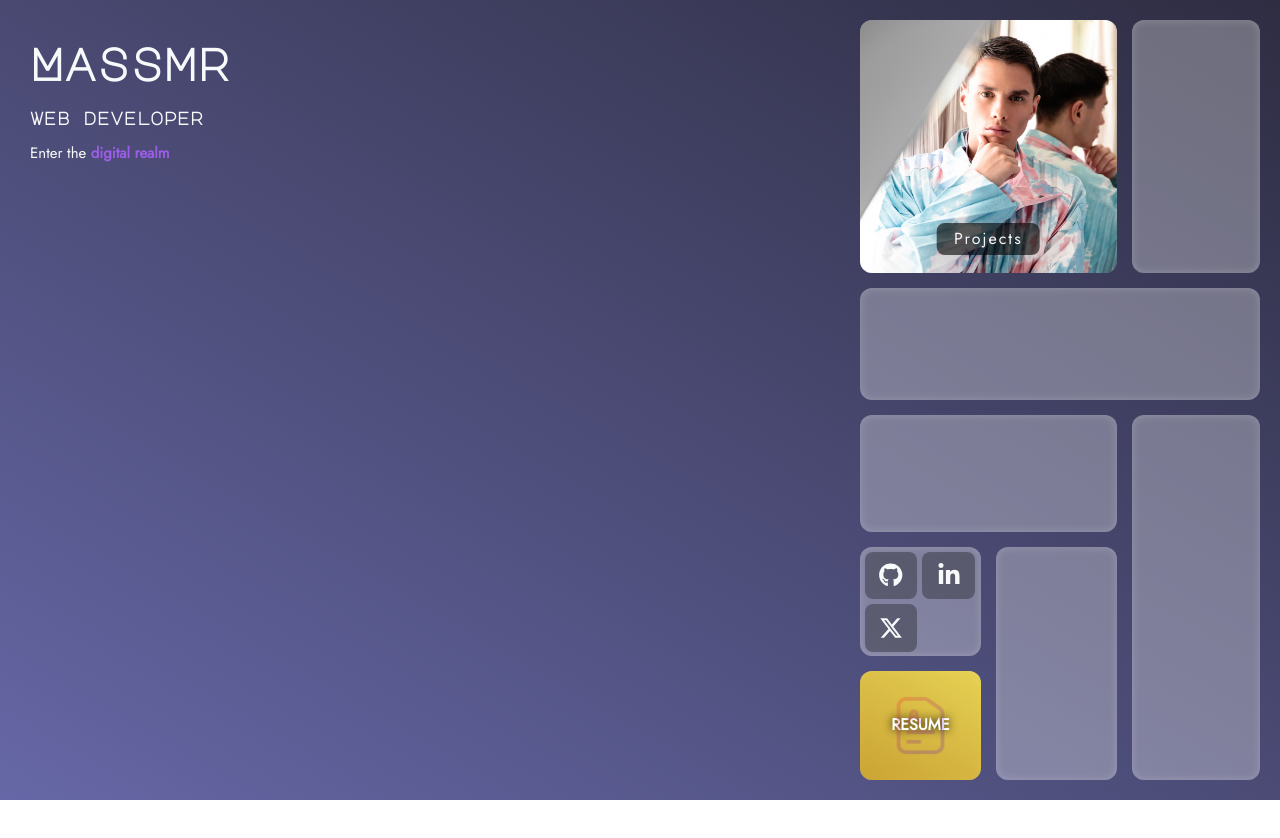
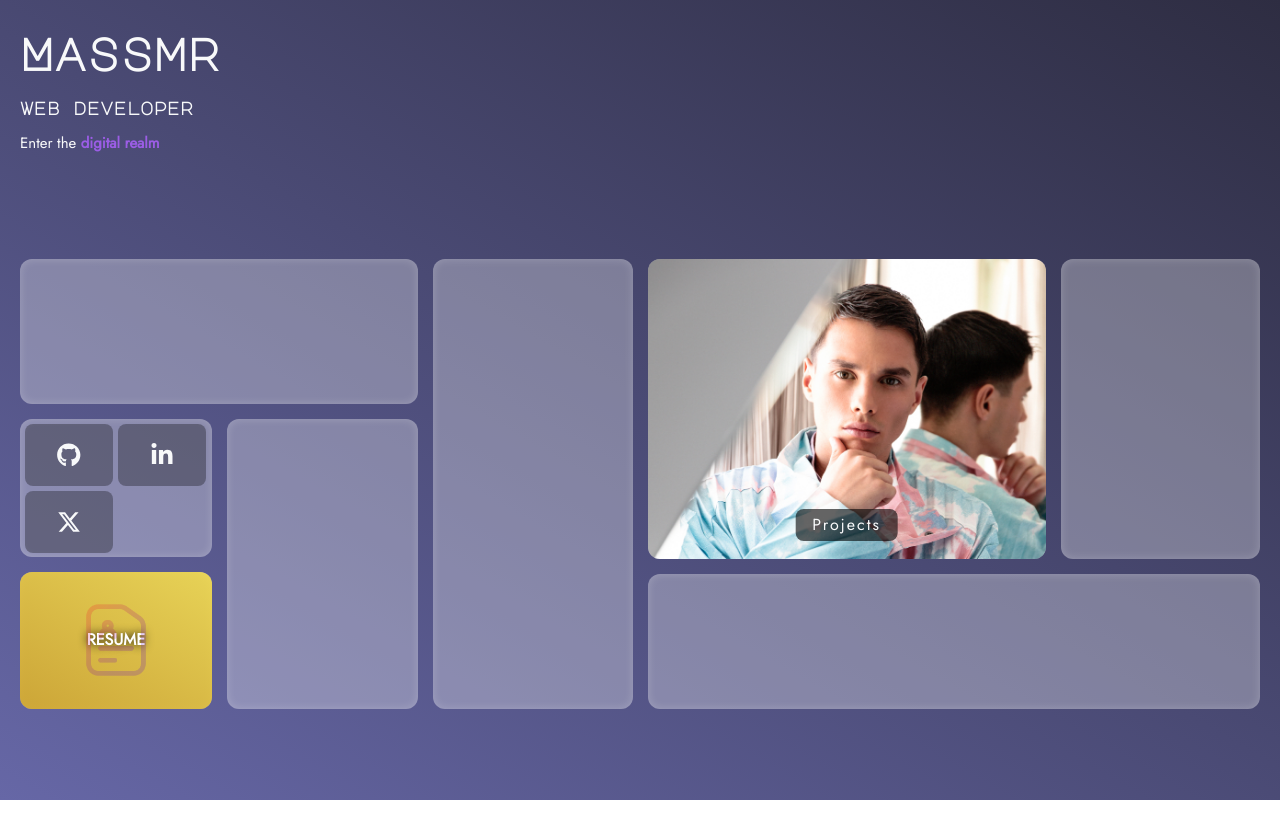
Before and after one commit to massmr/massmr.xyz---react-portfolio, a React (Vite) app: page / in a window 1280 px wide. Shown: the top 838 px of the page. Before the commit the page ends 800 px from the top, so only its background shows below. Built offline with nearby package versions, Linux system fonts and the light colour scheme; a web font is replaced by a local one.

Commit message:
fix display in banner and modale

```diff
--- a/src/App.css
+++ b/src/App.css
@@ -7,15 +7,10 @@ font-family: 'Major Mono Display', monospace;
 .body-background {
   display: flex;
   flex-flow: column nowrap;
+  align-items: center;
   width: 100%;
   height: 100%;
   padding: 20px 20px;
   background: rgb(102, 103, 166);
   background: linear-gradient(30deg, rgba(102, 103, 166, 1) 0%, rgba(46, 45, 66, 1) 100%);
 }
-
-@media (min-width: 1024px) {
-  .body-background {
-    flex-flow: row nowrap;
-  }
-}
--- /dev/null
+++ b/src/Banner/Banner.css
@@ -0,0 +1,30 @@
+.banner-wrapper {
+  display: flex;
+  flex-flow: column nowrap;
+  justify-content: flex-start;
+  width: 100%;
+  margin-bottom: 30px;
+}
+
+.banner-title {
+  font-family: 'Major Mono Display', monospace;
+  font-size: 45px;
+  height: 60px;
+  color: #F8F9FA;
+}
+.banner-subtitle {
+   font-family: 'Major Mono Display', monospace;
+   font-size: 18px;
+   color: #F8F9FA;
+   margin: 15px 0 10px 0;
+}
+.banner-text {
+  font-family: 'Jost', sans-serif;
+  font-size: 15px;
+  color: #F8F9FA;
+  font-weight: 300;
+}
+.banner-text-strong {
+  font-weight: 900;
+  color: #9B5DE5;
+}
--- a/src/Banner/Banner.jsx
+++ b/src/Banner/Banner.jsx
@@ -1,53 +1,19 @@
-import styled from 'styled-components'
-
-const BannerWrapper = styled.div`
-  display: flex;
-  flex-flow: column nowrap;
-  padding: 0 10px;
-  margin-top: 10px;
-  margin-bottom: 10px;
-`;
-
-const BannerTitle = styled.h1`
-  font-family: 'Major Mono Display', monospace;
-  font-size: 45px;
-  height: 60px;
-  color: #F8F9FA;
-`;
-
-const BannerSubTitle = styled.h2`
-   font-family: 'Major Mono Display', monospace;
-   font-size: 18px;
-   color: #F8F9FA;
-   margin: 15px 0 10px 0;
-`;
-
-const BannerText = styled.h4`
-  font-family: 'Jost', sans-serif;
-  font-size: 15px;
-  color: #F8F9FA;
-  font-weight: 300;
-`;
-
-const StrongText = styled.span`
-  font-weight: 900;
-  color: #9B5DE5;
-`;
+import './Banner.css';
 
 export const Banner = () => {
   return (
     <>
-      <BannerWrapper>
+      <div className="banner-wrapper">
 
-        <BannerTitle>Massmr</BannerTitle>
+        <h1 className="banner-title">Massmr</h1>
 
-        <BannerSubTitle>web developer</BannerSubTitle>
+        <h2 className="banner-subtitle">web developer</h2>
 
-        <BannerText>
-          Enter the <StrongText>digital realm</StrongText>
-        </BannerText>
+        <h4 className="banner-text">
+          Enter the <span className="banner-text-strong">digital realm</span>
+        </h4>
 
-      </BannerWrapper>
+      </div>
     </>
   );
 };
--- a/src/GridOnFlex/GridOnFlex.css
+++ b/src/GridOnFlex/GridOnFlex.css
@@ -5,6 +5,7 @@
   align-items:  center;
   height: 100%;
   width: 100%;
+  /*limit on desktop*/
 }
 .grid-container {
   display: flex;
@@ -127,4 +128,10 @@
   .grid-wrapper {
     justify-content: flex-end;
   }
+  .grid-container {
+    flex-flow: row-reverse nowrap;
+    max-width: none;
+    max-height: none;
+    height: 150%;
+  }
 }
--- a/src/LayoutsComponents/Modal/Modale.css
+++ b/src/LayoutsComponents/Modal/Modale.css
@@ -32,6 +32,9 @@
 }
 
 .modale-wrapper {
+  display: flex;
+  align-items: center;
+  justify-content: center;
   position: relative;
   width: 100%;
   height: 100%;
```
